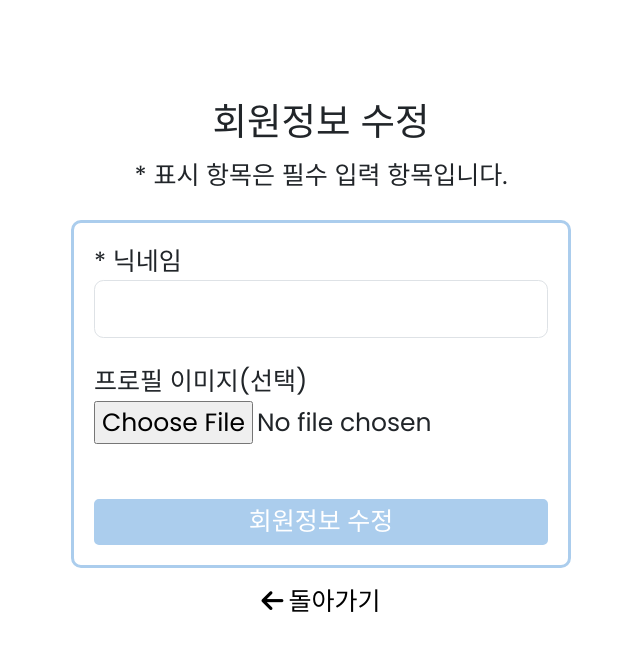
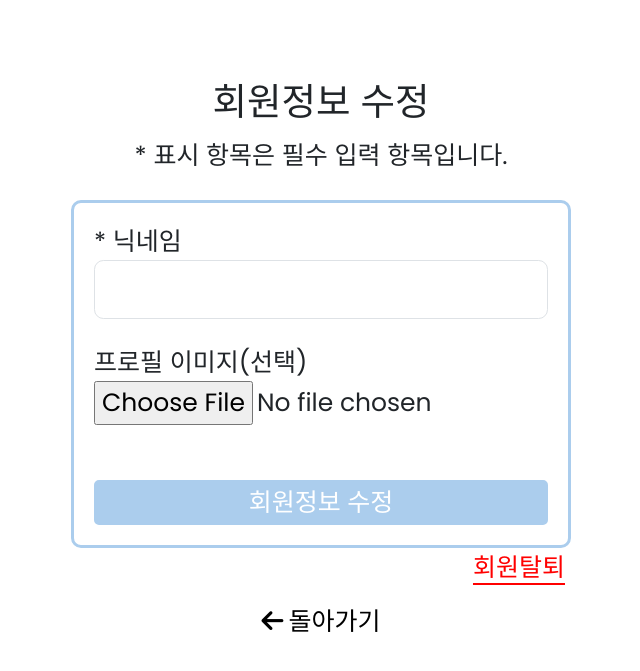
Before and after one commit to go13209/Skyful, a Django app: page /accounts/update/ in a window 1280 px wide. Shown: the part 80-751 px from the top of the page, without its empty margins (319-959 px from the left). Run offline with Django 3.2, Linux system fonts and the light colour scheme; the visitor is signed in with stand-in values (Sample User, id 1); some libraries are stand-ins or nearby versions; some web fonts are replaced.

Commit message:
[STYLE] accounts update template

```diff
--- a/accounts/templates/accounts/update.html
+++ b/accounts/templates/accounts/update.html
@@ -38,6 +38,10 @@
         <button id="update-button" type="submit">회원정보 수정</button>
       </form>
     </div>
+    <form class="delete-form" action="{% url "accounts:delete" %}" method="POST">
+      {% csrf_token %}
+      <button class="delete-button" type="submit">회원탈퇴</button>
+    </form>
     <a class="back-button" href="{% url "accounts:mypage" %}">
       <i class="fa-solid fa-arrow-left"></i>돌아가기
     </a>
--- a/accounts/views.py
+++ b/accounts/views.py
@@ -14,13 +14,13 @@ from django.contrib.auth import (
     get_user_model,
     authenticate,
 )
-from django.contrib.auth.password_validation import validate_password
 from django.contrib.auth.hashers import check_password
 from django.contrib.auth.decorators import login_required
 from django.views.decorators.csrf import csrf_exempt
 from django.http import JsonResponse
 from django.contrib import messages
 from django.db.models import Q
+import os
 
 
 def login(request):
@@ -86,6 +86,9 @@ def update(request):
 
 @login_required
 def delete(request):
+    if request.user.profile_img:
+        if os.path.isfile(request.user.profile_img.path):
+            os.remove(request.user.profile_img.path)
     request.user.delete()
     auth_logout(request)
     return redirect("posts:main")
--- a/static/css/update.css
+++ b/static/css/update.css
@@ -65,3 +65,19 @@
   background-color: #efefef;
   border: 3px solid #efefef;
 }
+
+.delete-form {
+  width: 100%;
+  max-width: 500px;
+  display: flex;
+  justify-content: right;
+}
+
+.delete-button {
+  background-color: transparent;
+  border: 0;
+  color: red;
+  text-align: right;
+  text-decoration: underline;
+  text-underline-offset: 7px;
+}
```
